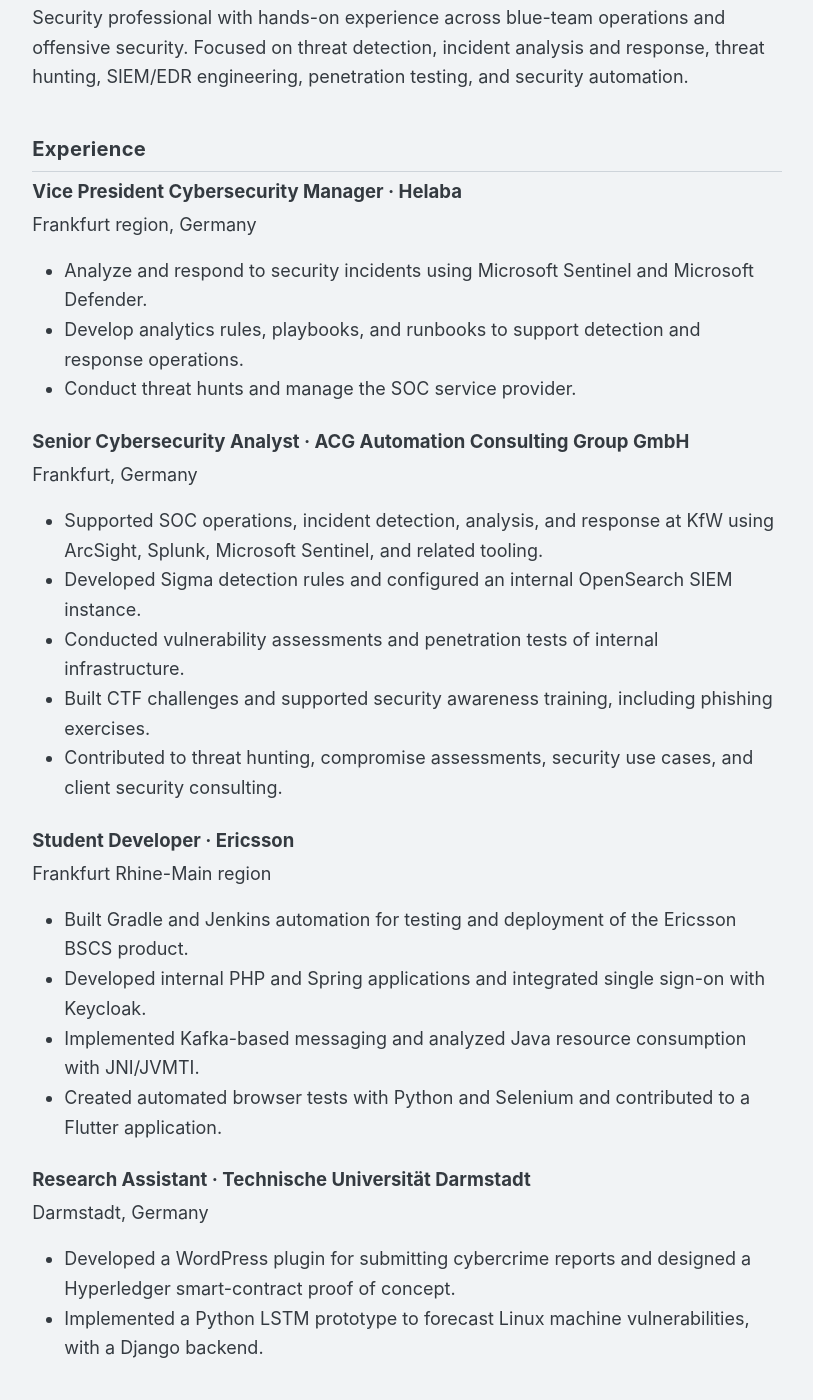
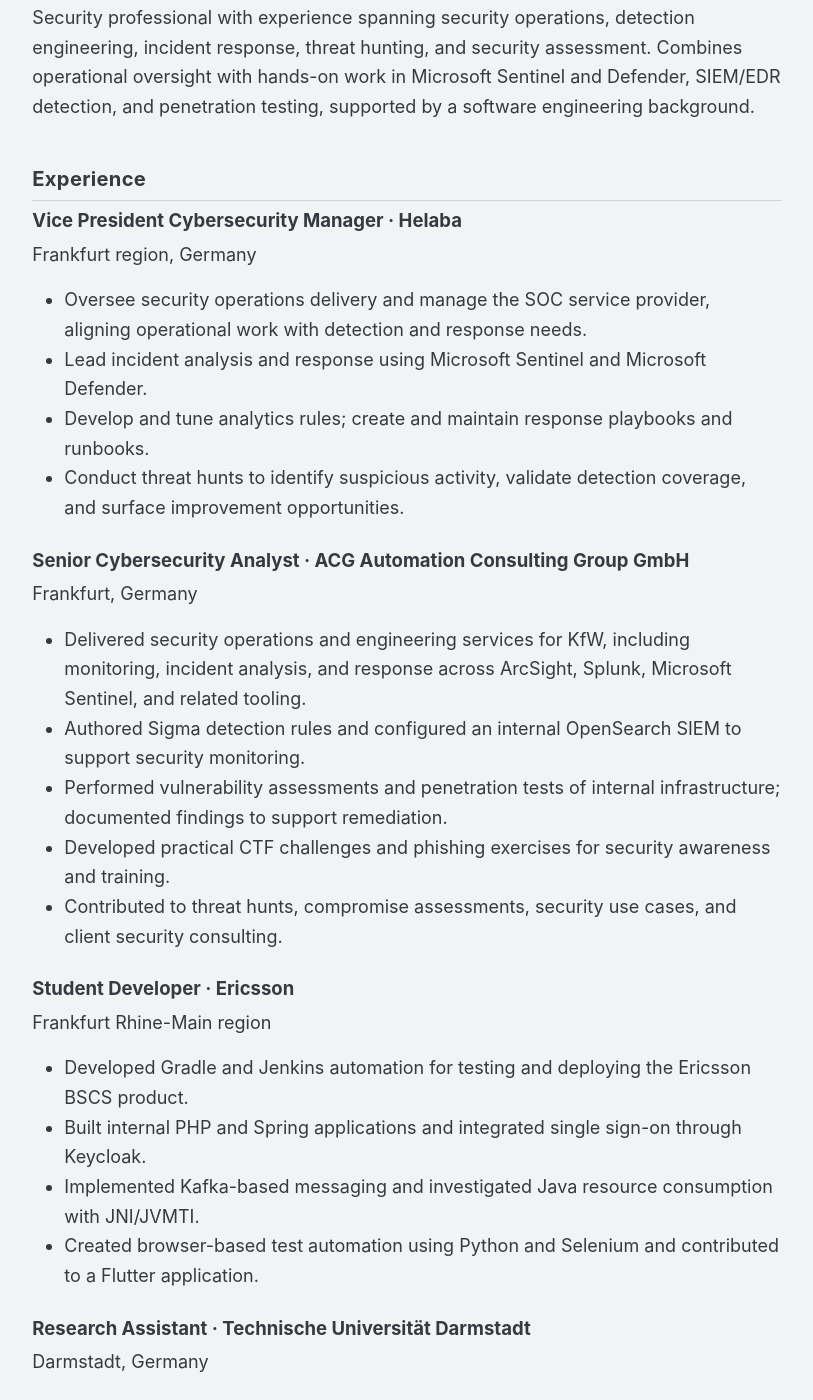
Before and after one commit to KeksTheAllmighty/kekstheallmighty.github.io, a Jekyll site: the page built from cv.md, in a window 1280 px wide and 1400 px high, scrolled down 416 px. Shown: the whole window, without its empty margins (233-1046 px from the left). Built offline with Jekyll 4.4.1, drawn with Linux system fonts in a browser that asks for light colours; some of the changed text lies outside the part shown.

Commit message:
Polish profile and career history

```diff
--- a/_includes/particles-home.html
+++ b/_includes/particles-home.html
@@ -7,8 +7,8 @@
     <div class="profile-intro">
       <p class="profile-eyebrow">Security Operations · Frankfurt, Germany</p>
       <h1 id="profile-name">{{ site.title }}</h1>
-      <p class="profile-role">Security Operations · Detection Engineering · Penetration Testing</p>
-      <p class="profile-summary">Technical experience across blue-team defense and offensive security, from threat hunting and incident response to vulnerability assessment and penetration testing.</p>
+      <p class="profile-role">Security Operations · Detection Engineering · Security Assessment</p>
+      <p class="profile-summary">Technical experience spanning cyber defense and hands-on security assessment, from threat hunting and incident response to vulnerability analysis and penetration testing.</p>
       <div class="profile-actions">
         <a class="profile-button profile-button-primary" href="{{ '/cv/' | relative_url }}">View curriculum vitae</a>
         <a class="profile-button profile-button-secondary" href="https://www.linkedin.com/in/{{ site.social.linkedin }}/">Connect on LinkedIn</a>
--- a/cv.md
+++ b/cv.md
@@ -9,49 +9,50 @@ title: CV
 
 ## Profile
 
-Security professional with hands-on experience across blue-team operations and offensive security. Focused on threat detection, incident analysis and response, threat hunting, SIEM/EDR engineering, penetration testing, and security automation.
+Security professional with experience spanning security operations, detection engineering, incident response, threat hunting, and security assessment. Combines operational oversight with hands-on work in Microsoft Sentinel and Defender, SIEM/EDR detection, and penetration testing, supported by a software engineering background.
 
 ## Experience
 
 ### Vice President Cybersecurity Manager · Helaba
 Frankfurt region, Germany
 
-- Analyze and respond to security incidents using Microsoft Sentinel and Microsoft Defender.
-- Develop analytics rules, playbooks, and runbooks to support detection and response operations.
-- Conduct threat hunts and manage the SOC service provider.
+- Oversee security operations delivery and manage the SOC service provider, aligning operational work with detection and response needs.
+- Lead incident analysis and response using Microsoft Sentinel and Microsoft Defender.
+- Develop and tune analytics rules; create and maintain response playbooks and runbooks.
+- Conduct threat hunts to identify suspicious activity, validate detection coverage, and surface improvement opportunities.
 
 ### Senior Cybersecurity Analyst · ACG Automation Consulting Group GmbH
 Frankfurt, Germany
 
-- Supported SOC operations, incident detection, analysis, and response at KfW using ArcSight, Splunk, Microsoft Sentinel, and related tooling.
-- Developed Sigma detection rules and configured an internal OpenSearch SIEM instance.
-- Conducted vulnerability assessments and penetration tests of internal infrastructure.
-- Built CTF challenges and supported security awareness training, including phishing exercises.
-- Contributed to threat hunting, compromise assessments, security use cases, and client security consulting.
+- Delivered security operations and engineering services for KfW, including monitoring, incident analysis, and response across ArcSight, Splunk, Microsoft Sentinel, and related tooling.
+- Authored Sigma detection rules and configured an internal OpenSearch SIEM to support security monitoring.
+- Performed vulnerability assessments and penetration tests of internal infrastructure; documented findings to support remediation.
+- Developed practical CTF challenges and phishing exercises for security awareness and training.
+- Contributed to threat hunts, compromise assessments, security use cases, and client security consulting.
 
 ### Student Developer · Ericsson
 Frankfurt Rhine-Main region
 
-- Built Gradle and Jenkins automation for testing and deployment of the Ericsson BSCS product.
-- Developed internal PHP and Spring applications and integrated single sign-on with Keycloak.
-- Implemented Kafka-based messaging and analyzed Java resource consumption with JNI/JVMTI.
-- Created automated browser tests with Python and Selenium and contributed to a Flutter application.
+- Developed Gradle and Jenkins automation for testing and deploying the Ericsson BSCS product.
+- Built internal PHP and Spring applications and integrated single sign-on through Keycloak.
+- Implemented Kafka-based messaging and investigated Java resource consumption with JNI/JVMTI.
+- Created browser-based test automation using Python and Selenium and contributed to a Flutter application.
 
 ### Research Assistant · Technische Universität Darmstadt
 Darmstadt, Germany
 
-- Developed a WordPress plugin for submitting cybercrime reports and designed a Hyperledger smart-contract proof of concept.
-- Implemented a Python LSTM prototype to forecast Linux machine vulnerabilities, with a Django backend.
+- Developed a WordPress plugin for cybercrime reporting and designed a Hyperledger smart-contract proof of concept.
+- Built a Python LSTM research prototype to forecast Linux machine vulnerabilities, supported by a Django backend.
 
 ## Education
 
 ### M.Sc. IT Security · Technische Universität Darmstadt
 
-Master’s thesis: social-media-based detection and sharing of crisis-related events using machine-learning classification and a Flutter application. The best evaluated model achieved an 85% macro-F1 score.
+**Thesis:** Detection and sharing of crisis-related events using social-media data, machine-learning classification, and a Flutter application. The best evaluated model achieved an 85% macro-F1 score.
 
 ### B.Sc. Information Technology · Technische Universität Darmstadt
 
-Bachelor’s thesis: implementation of an infrastructureless private set intersection protocol for Android using Bluetooth.
+**Thesis:** Implementation of an infrastructureless private set intersection protocol for Android using Bluetooth.
 
 ## Certifications and training
 
```
Also changed, not shown: index.md (+6 -6 lines).
